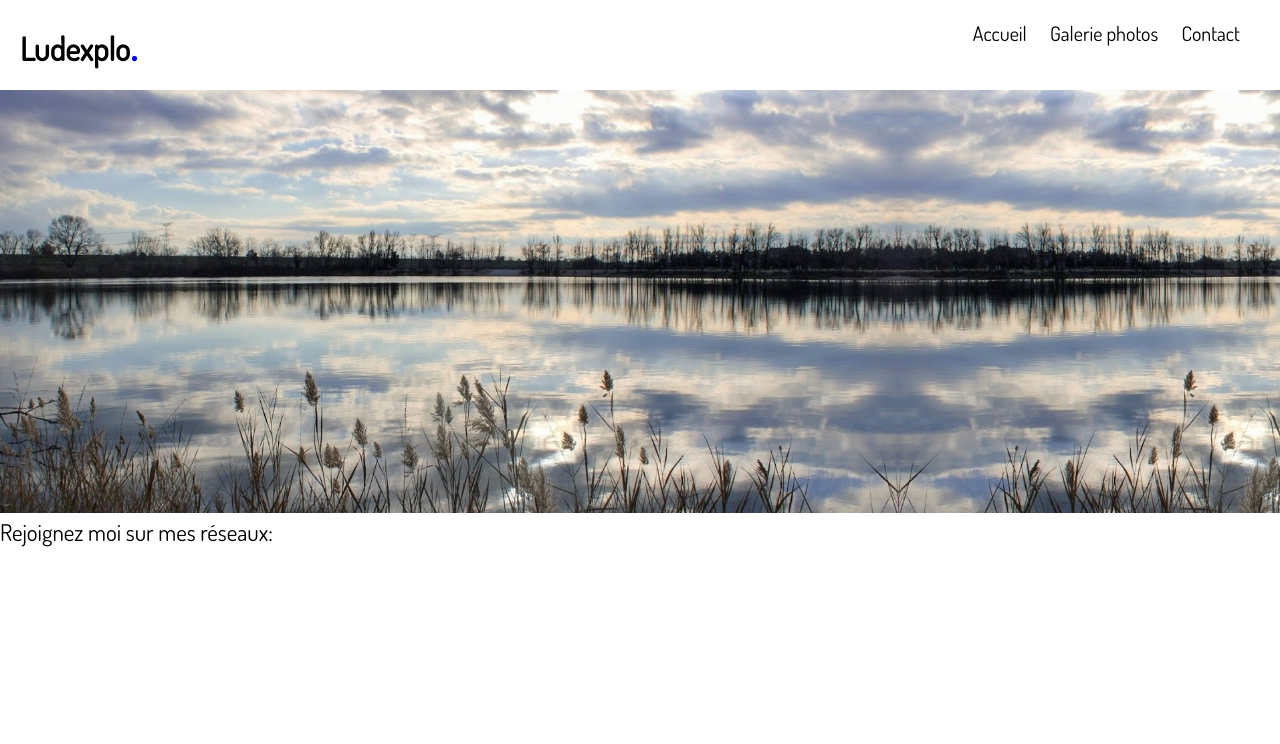
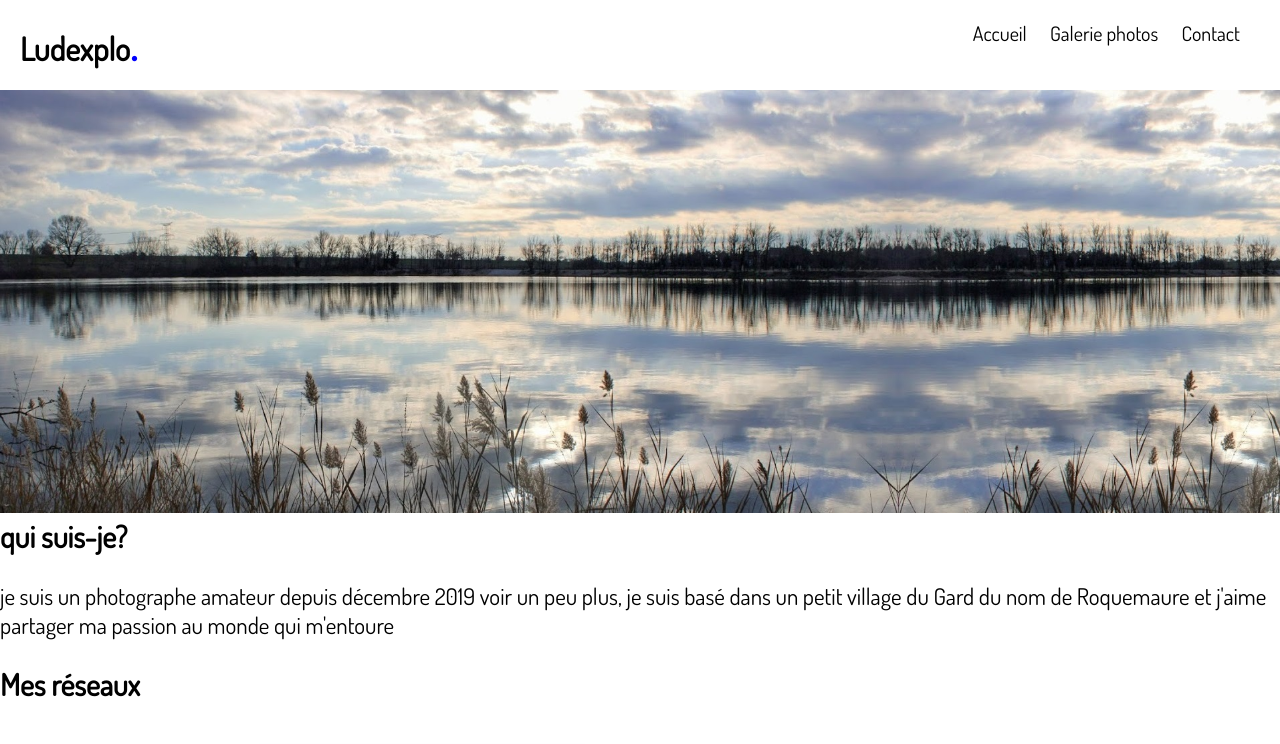
Before and after one commit to ludexplo/projet_ludexplo, a plain HTML site: page index.html in a window 1280 px wide. Shown: the top 744 px of the page. Drawn offline with Linux system fonts and the light colour scheme.

Commit message:
j'ai tester des trucs dans la partie footer

```diff
--- a/index.html
+++ b/index.html
@@ -26,6 +26,17 @@
         </section>
 
 
-		<footer id="réseaux"> <p> Rejoignez moi sur mes réseaux:</p></footer>
+        <footer id="reseaux"> <h2> qui suis-je? </h2>
+
+             <br>
+        <p> je suis un photographe amateur depuis décembre 2019 voir un peu plus, je suis basé dans un petit village du Gard du nom de Roquemaure et j'aime partager ma passion au monde qui m'entoure</p>
+
+        <br>
+        <h2> Mes réseaux</h2>
+
+        <a href="https://www.instagram.com/ludexplo/"><img src="images/insta.png"></a>
+            </footer>
+
+
 	</body>
 </html>
--- a/styles/style.css
+++ b/styles/style.css
@@ -63,3 +63,9 @@ p
     font-size: 23px;
 
 }
+
+footer
+{
+    text-decoration: none;
+    font-size: 20px;
+}
```
Also changed, not shown: images/insta.png (added), images/logo insta.jpg (deleted), images/twitter.png (added), images/youtube.png (added).
